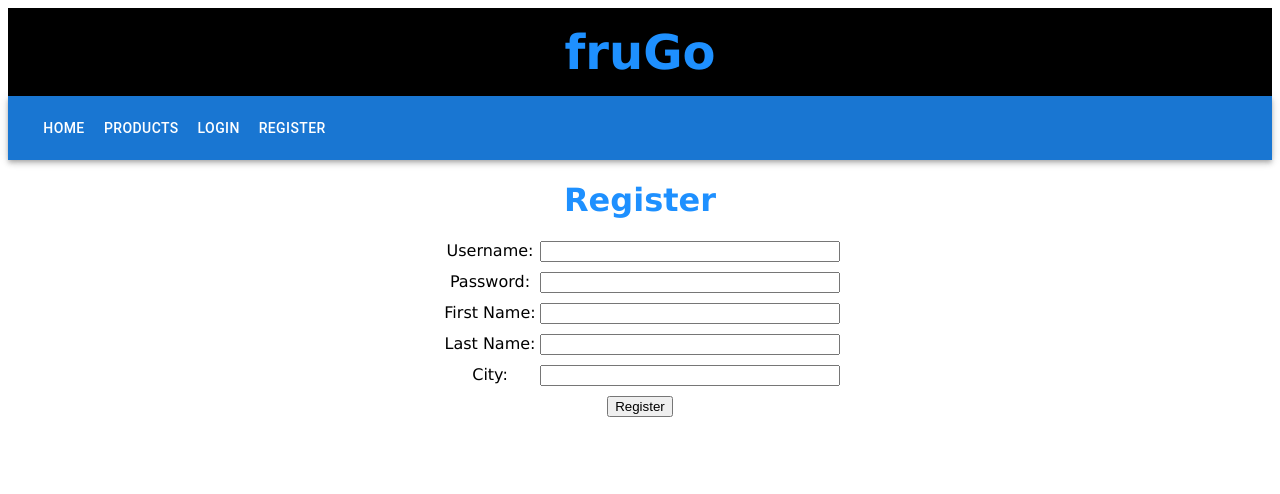
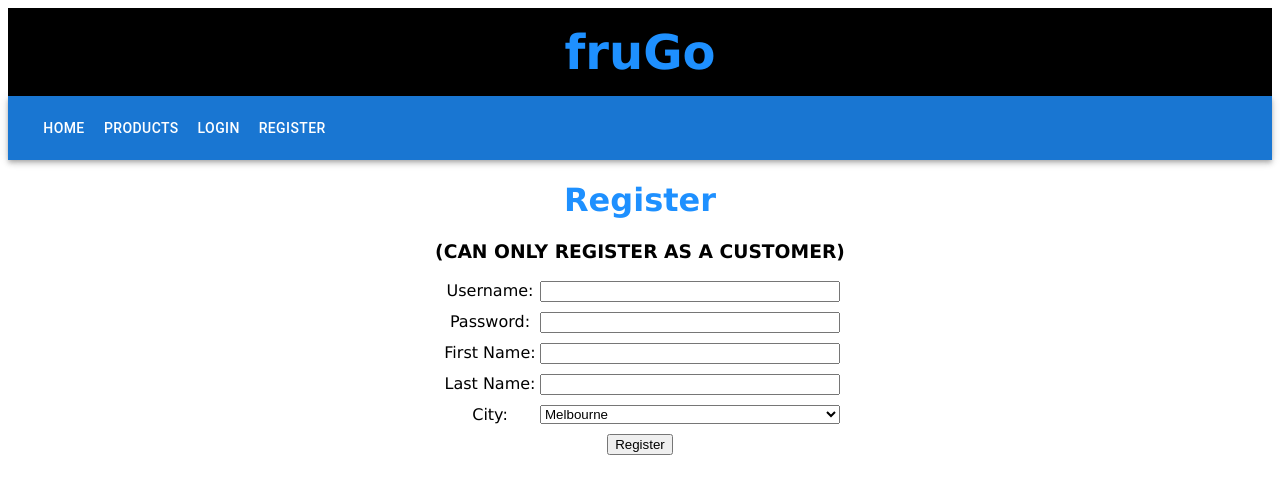
Before and after one commit to liwaahaddara/frugo-fullstack, a React (Create React App) app: page /register in a window 1280 px wide. Shown: the top 494 px of the page. Built offline with nearby package versions, Linux system fonts and the light colour scheme.

Commit message:
hardcoded City options as a select field in 'Register' component

```diff
--- a/src/components/Register.jsx
+++ b/src/components/Register.jsx
@@ -11,6 +11,7 @@ export default function Register() {
         <>
             <NotLoggedInNavBar />
             <Title>Register</Title>
+            <h3>(CAN ONLY REGISTER AS A CUSTOMER)</h3>
             <form
                 style={{
                     display: "flex",
@@ -48,10 +49,15 @@ export default function Register() {
                 </InputWrapper>
                 <InputWrapper>
                     <label htmlFor="city">City:</label>
-                    <input
-                        type="text"
-                        name="city"
-                    />
+                    <select name="city" id="city">
+                        <option value="Melbourne">Melbourne</option>
+                        <option value="Sydney">Sydney</option>
+                        <option value="Adelaide">Adelaide</option>
+                        <option value="Brisbane">Brisbane</option>
+                        <option value="Perth">Perth</option>
+                        <option value="Darwin">Darwin</option>
+                        <option value="Hobart">Hobart</option>
+                    </select>
                 </InputWrapper>
                 <div>
                     <input type="submit" value="Register" />
```
